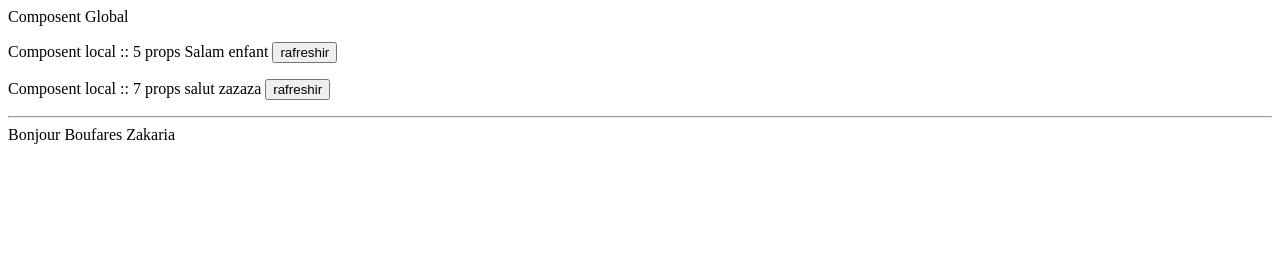
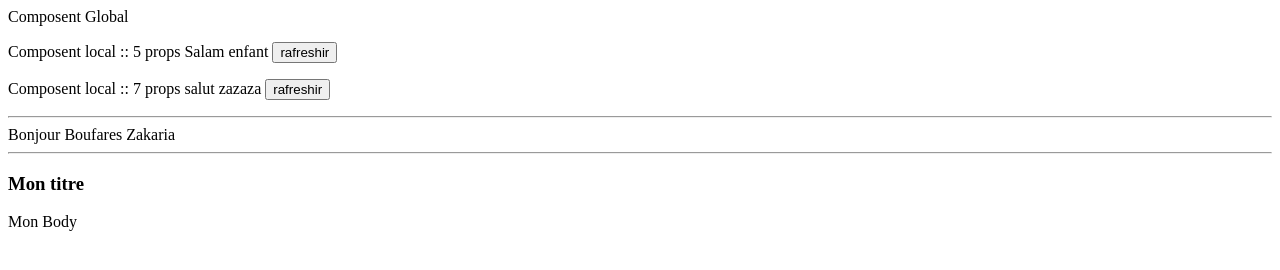
Before and after one commit to limozaza/vue_s_m, a website: page components.html in a window 1280 px wide. Drawn offline with nearby package versions, Linux system fonts and the light colour scheme.

Commit message:
les slots

```diff
--- a/components.html
+++ b/components.html
@@ -15,6 +15,11 @@
        <my-cmp msg="salut zazaza"></my-cmp>
        <hr/>
        <compo01 :name="nom"></compo01>
+       <hr/>
+       <my-card>
+           <h3 slot="card-header">Mon titre</h3>
+           <p slot="card-body">Mon Body</p>
+       </my-card>
 
     </div>
     <script>
@@ -24,6 +29,9 @@
         Vue.component('compo01',{
             template: '<div>Bonjour {{name}}</div>',
             props: ['name']
+        });
+        Vue.component('my-card',{
+            template: '<div><slot name="card-header"></slot><slot name="card-body"></slot></div>'
         });
         var myCmp = {
             data: function(){
```
